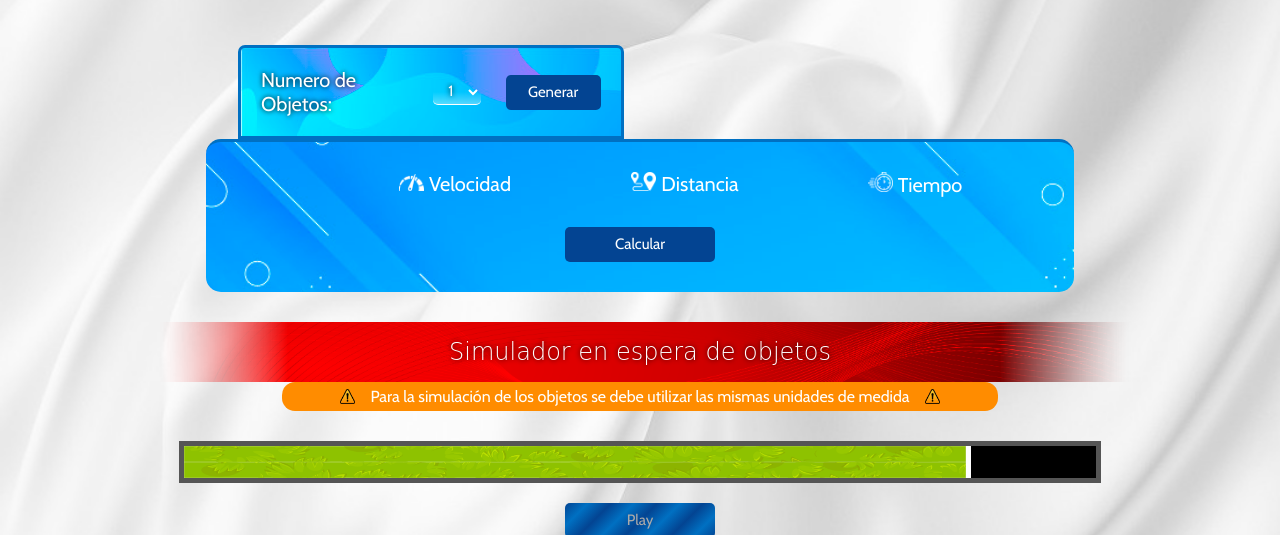
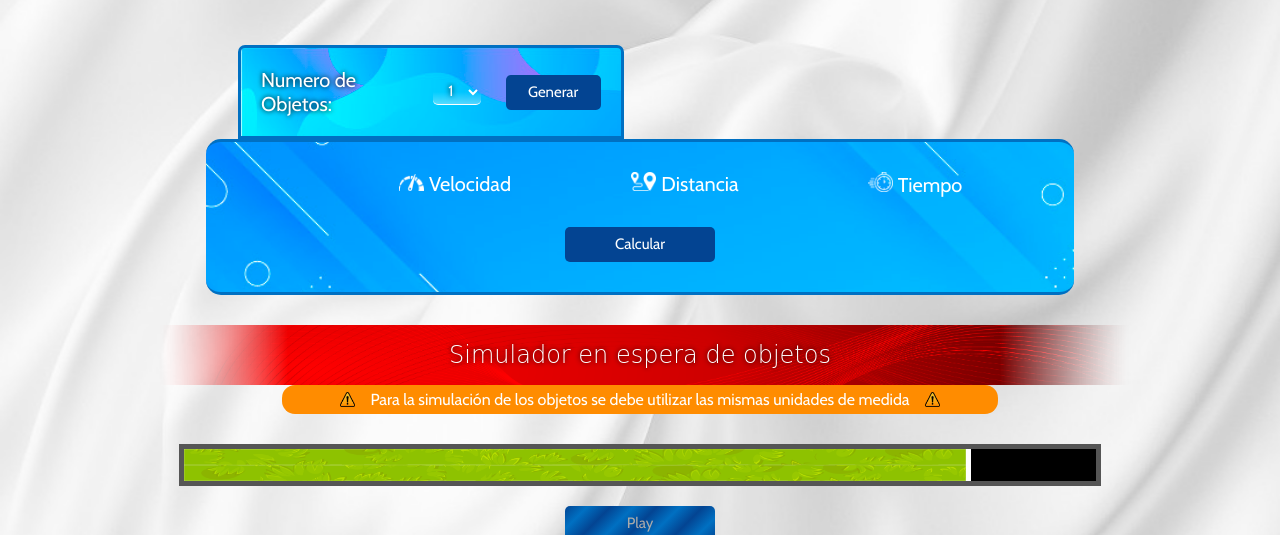
Before and after one commit to Aspg97/XRMRU, a PHP site: page /webComponents/PGG_ADD/simulador.html in a window 1280 px wide. Shown: the part 120-655 px from the top of the page. Run offline with PHP 8.4, Linux system fonts and the light colour scheme; some web fonts are replaced.

Commit message:
anadiendo ultimos detalles

```diff
--- a/webComponents/Estilos/estilosSimulator.css
+++ b/webComponents/Estilos/estilosSimulator.css
@@ -139,6 +139,7 @@ option {
     background-size: cover;
     border-radius: 15px;
     border-top: solid 3px #0070C2;
+    border-bottom: solid 3px #0070C2;
 
 }
 
```
